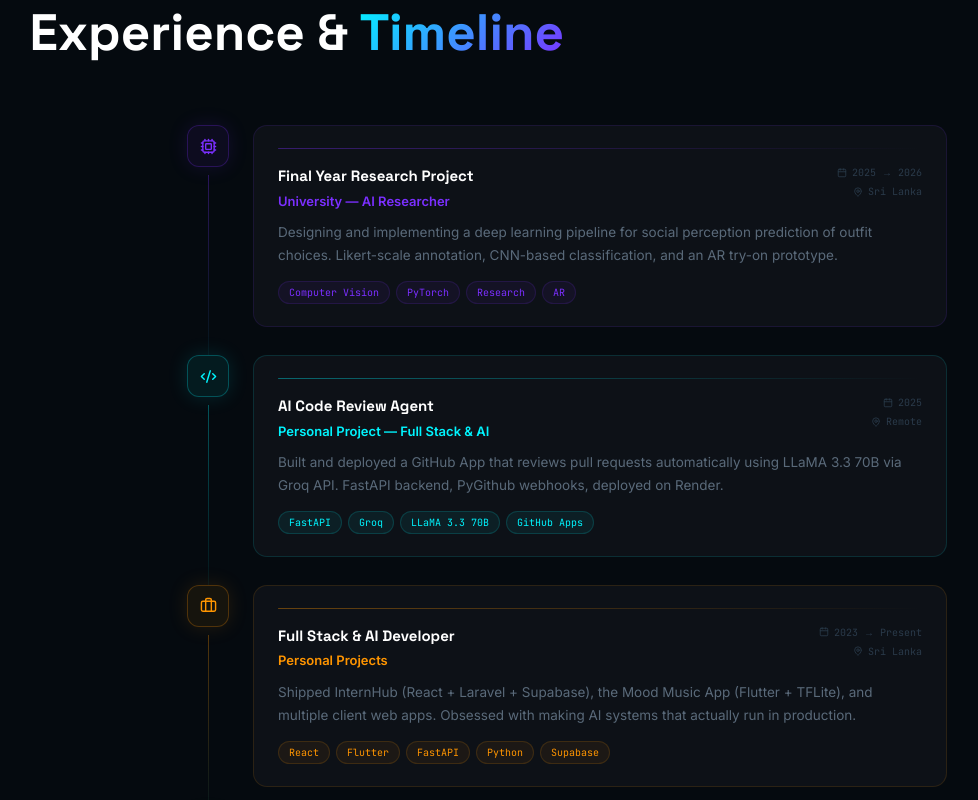
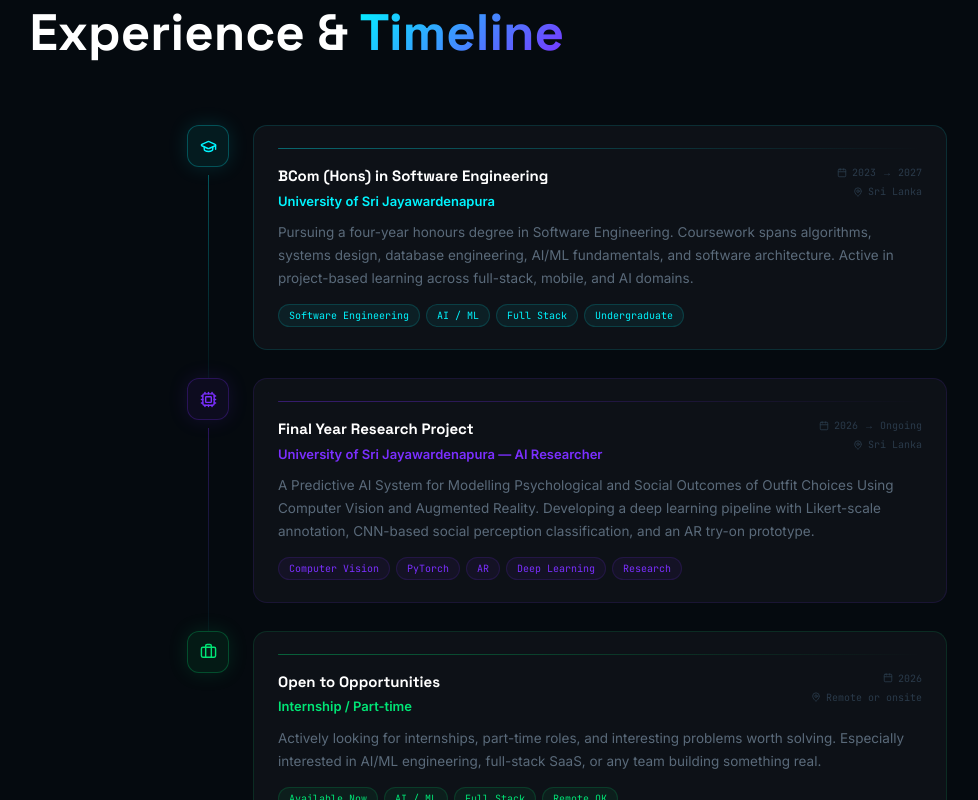
Before and after one commit to Sudesh-2002/personal-portfolio, a React (Vite) app: page / in a window 1280 px wide. Shown: the part 4880-5680 px from the top of the page, without its empty margins (73-1051 px from the left). Built offline with nearby package versions, Linux system fonts and the light colour scheme.

Commit message:
fix(experience): correct degree title and location label

```diff
--- a/src/components/Experience.jsx
+++ b/src/components/Experience.jsx
@@ -1,50 +1,39 @@
 import React from 'react';
 import { motion } from 'framer-motion';
 import { SectionTitle } from './About';
-import { Calendar, MapPin, Cpu, Code2, Briefcase } from 'lucide-react';
+import { Calendar, MapPin, Cpu, Briefcase, GraduationCap } from 'lucide-react';
 
 const timeline = [
   {
-    type: 'project',
-    title: 'Final Year Research Project',
-    org: 'University — AI Researcher',
-    period: '2025 → 2026',
+    type: 'education',
+    title: 'BCom (Hons) in Software Engineering',
+    org: 'University of Sri Jayawardenapura',
+    period: '2023 → 2027',
     location: 'Sri Lanka',
-    desc: 'Designing and implementing a deep learning pipeline for social perception prediction of outfit choices. Likert-scale annotation, CNN-based classification, and an AR try-on prototype.',
-    tags: ['Computer Vision', 'PyTorch', 'Research', 'AR'],
-    icon: Cpu,
-    accent: '#7B2FFF',
-  },
-  {
-    type: 'project',
-    title: 'AI Code Review Agent',
-    org: 'Personal Project — Full Stack & AI',
-    period: '2025',
-    location: 'Remote',
-    desc: 'Built and deployed a GitHub App that reviews pull requests automatically using LLaMA 3.3 70B via Groq API. FastAPI backend, PyGithub webhooks, deployed on Render.',
-    tags: ['FastAPI', 'Groq', 'LLaMA 3.3 70B', 'GitHub Apps'],
-    icon: Code2,
+    desc: 'Pursuing a four-year honours degree in Software Engineering. Coursework spans algorithms, systems design, database engineering, AI/ML fundamentals, and software architecture. Active in project-based learning across full-stack, mobile, and AI domains.',
+    tags: ['Software Engineering', 'AI / ML', 'Full Stack', 'Undergraduate'],
+    icon: GraduationCap,
     accent: '#00F5FF',
   },
   {
-    type: 'project',
-    title: 'Full Stack & AI Developer',
-    org: 'Personal Projects',
-    period: '2023 → Present',
+    type: 'research',
+    title: 'Final Year Research Project',
+    org: 'University of Sri Jayawardenapura — AI Researcher',
+    period: '2026 → Ongoing',
     location: 'Sri Lanka',
-    desc: 'Shipped InternHub (React + Laravel + Supabase), the Mood Music App (Flutter + TFLite), and multiple client web apps. Obsessed with making AI systems that actually run in production.',
-    tags: ['React', 'Flutter', 'FastAPI', 'Python', 'Supabase'],
-    icon: Briefcase,
-    accent: '#FF9500',
+    desc: 'A Predictive AI System for Modelling Psychological and Social Outcomes of Outfit Choices Using Computer Vision and Augmented Reality. Developing a deep learning pipeline with Likert-scale annotation, CNN-based social perception classification, and an AR try-on prototype.',
+    tags: ['Computer Vision', 'PyTorch', 'AR', 'Deep Learning', 'Research'],
+    icon: Cpu,
+    accent: '#7B2FFF',
   },
   {
     type: 'open',
     title: 'Open to Opportunities',
     org: 'Internship / Part-time',
     period: '2026',
-    location: 'Remote or Sri Lanka',
+    location: 'Remote or onsite',
     desc: 'Actively looking for internships, part-time roles, and interesting problems worth solving. Especially interested in AI/ML engineering, full-stack SaaS, or any team building something real.',
-    tags: ['Available Now', 'AI/ML', 'Full Stack', 'Remote OK'],
+    tags: ['Available Now', 'AI / ML', 'Full Stack', 'Remote OK'],
     icon: Briefcase,
     accent: '#00E676',
   },
```
